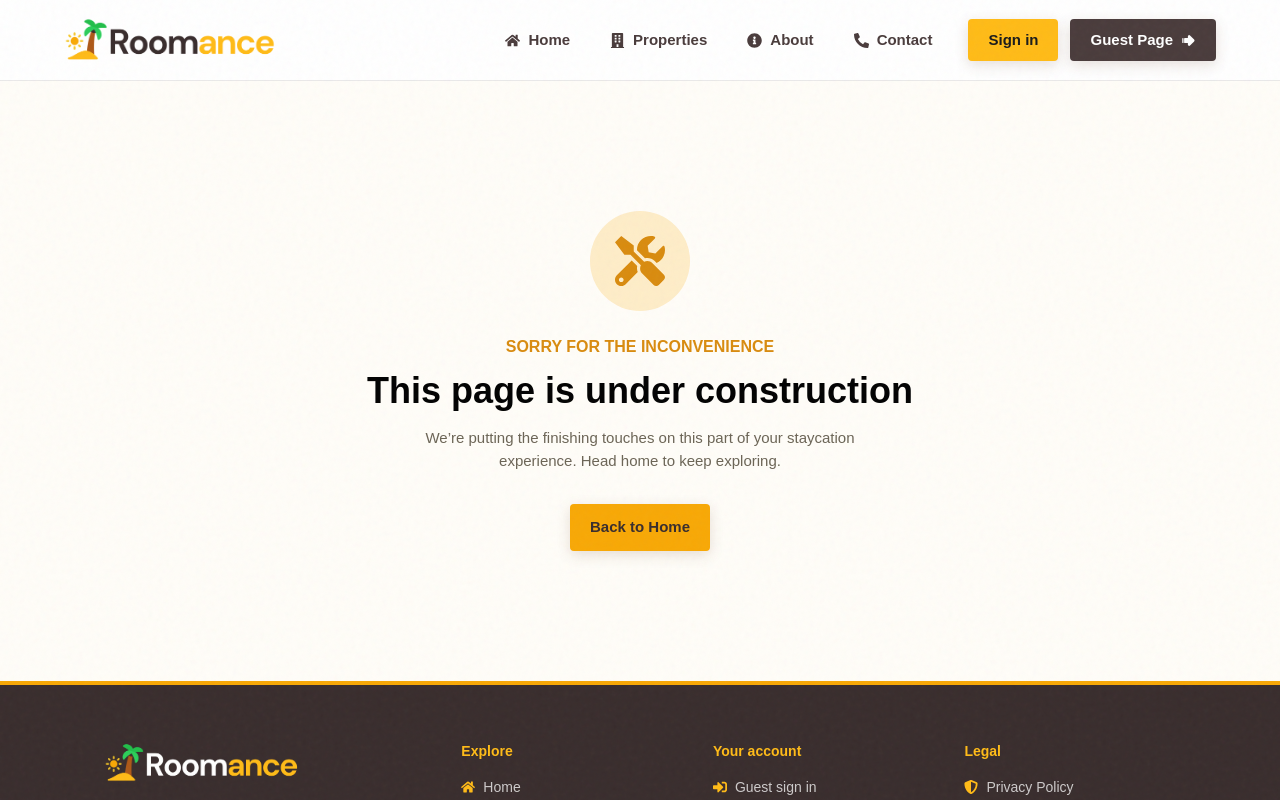
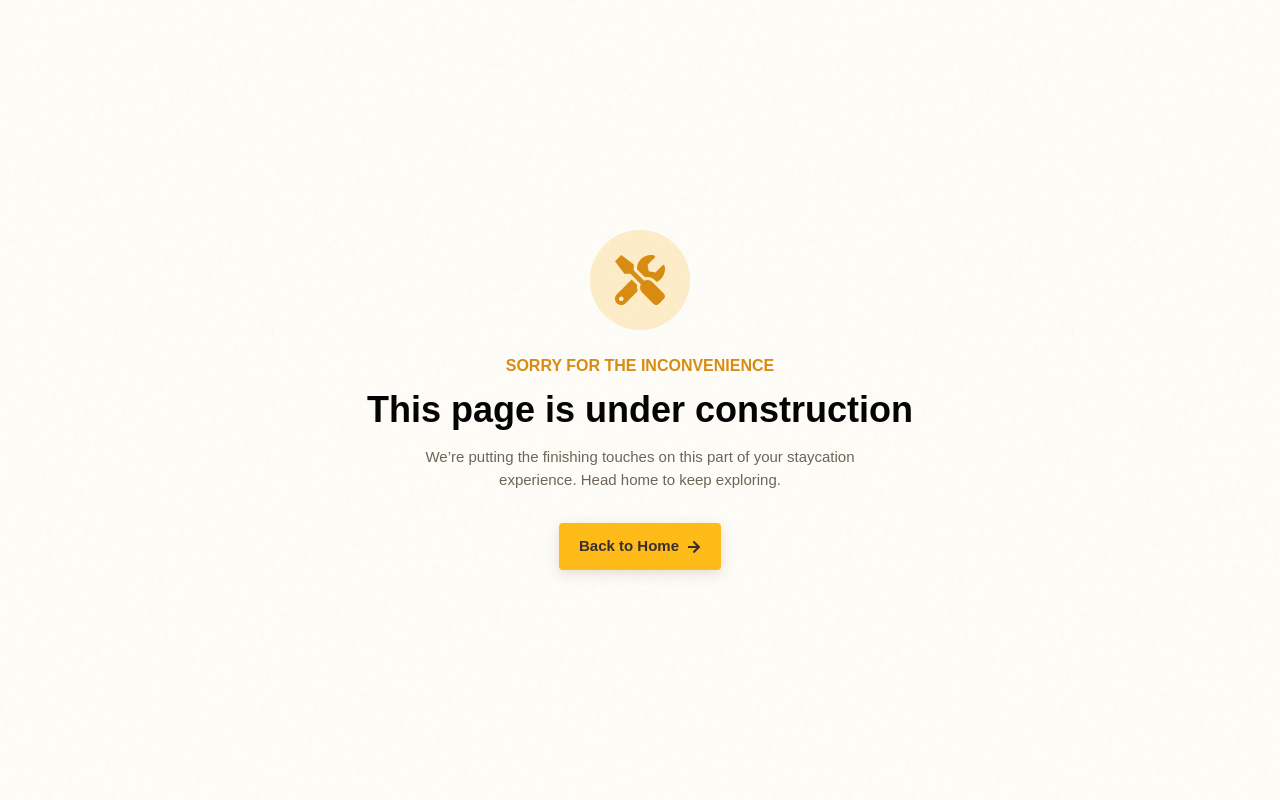
Before and after one commit to rgrmlbn/Staycation-Booking-System, a React (Vite) app in the folder frontend/: page /host/contact in a window 1280 px wide. Shown: the top 800 px of the page. Built offline with nearby package versions, Linux system fonts and the light colour scheme.

Commit message:
Fixed undercontruction page

```diff
--- a/frontend/src/App.jsx
+++ b/frontend/src/App.jsx
@@ -1,14 +1,10 @@
-import NavBar from "./components/layouts/NavBar";
-import Footer from "./components/layouts/Footer";
 import PageTransitionLoader from "./components/layouts/PageTransitionLoader";
 import AppRoutes from "./routes/AppRoutes";
 
 function App() {
   return (
     <PageTransitionLoader>
-      <NavBar />
       <AppRoutes />
-      <Footer />
     </PageTransitionLoader>
   );
 }
--- a/frontend/src/components/layouts/PageTransitionLoader.jsx
+++ b/frontend/src/components/layouts/PageTransitionLoader.jsx
@@ -104,7 +104,6 @@ export default function PageTransitionLoader({ children }) {
                 <span className="loader-progress-fill block h-full rounded-full bg-[var(--color-sun)]" />
               </span>
             </div>
-            <div className="h-1.5 bg-[var(--color-sun)]" />
           </div>
         </div>
       )}
--- a/frontend/src/pages/under-construction/UnderConstruction.jsx
+++ b/frontend/src/pages/under-construction/UnderConstruction.jsx
@@ -1,9 +1,9 @@
-import { FaTools } from "react-icons/fa";
+import { FaArrowRight, FaTools } from "react-icons/fa";
 import { Link } from "react-router-dom";
 
 export default function UnderConstruction() {
   return (
-    <main className="flex min-h-[75vh] items-center justify-center bg-[var(--color-cream)] px-6 pt-16 pb-[calc(5rem+env(safe-area-inset-bottom))] text-center md:py-16">
+    <main className="flex min-h-screen items-center justify-center bg-[var(--color-cream)] px-6 py-16 text-center">
       <div className="flex max-w-xl flex-col items-center">
         <div className="mb-6 flex size-25 items-center justify-center rounded-full bg-[var(--color-sun)]/20 text-[var(--color-sun-dark)]">
           <FaTools aria-hidden="true" size={50} />
@@ -20,9 +20,10 @@ export default function UnderConstruction() {
         </p>
         <Link
           to="/"
-          className="mt-8 inline-flex cursor-pointer items-center justify-center rounded bg-[var(--color-sun)] px-5 py-3 text-[15px] font-semibold text-[var(--color-bark-dark)] shadow-[var(--shadow-sm)]"
+          className="mt-8 inline-flex cursor-pointer items-center justify-center gap-2 rounded bg-[var(--color-sand)] px-5 py-3 text-[15px] font-semibold text-[var(--color-bark-dark)] shadow-[var(--shadow-sm)]"
         >
           Back to Home
+          <FaArrowRight aria-hidden="true" size={14} />
         </Link>
       </div>
     </main>
--- a/frontend/src/routes/AppRoutes.jsx
+++ b/frontend/src/routes/AppRoutes.jsx
@@ -1,4 +1,6 @@
-import { Route, Routes } from "react-router-dom";
+import { Outlet, Route, Routes } from "react-router-dom";
+import Footer from "../components/layouts/Footer";
+import NavBar from "../components/layouts/NavBar";
 import GuestPage from "../pages/guest/GuestPage";
 import GuestLogin from "../pages/guest/GuestLogin";
 import GuestRegister from "../pages/guest/GuestRegister";
@@ -11,9 +13,20 @@ import HostRegister from "../pages/host/HostRegister";
 import HostProperties from "../pages/host/HostProperties";
 import UnderConstruction from "../pages/under-construction/UnderConstruction";
 
+function AppLayout() {
+  return (
+    <>
+      <NavBar />
+      <Outlet />
+      <Footer />
+    </>
+  );
+}
+
 export default function AppRoutes() {
   return (
     <Routes>
+      <Route element={<AppLayout />}>
         <Route path="/" element={<GuestPage />} />
         <Route path="/login" element={<GuestLogin />} />
         <Route path="/register" element={<GuestRegister />} />
@@ -24,6 +37,7 @@ export default function AppRoutes() {
         <Route path="/host/properties" element={<HostProperties />} />
         <Route path="/host/login" element={<HostLogin />} />
         <Route path="/host/register" element={<HostRegister />} />
+      </Route>
       <Route path="/host/contact" element={<UnderConstruction />} />
       <Route path="*" element={<UnderConstruction />} />
     </Routes>
```
Lines whose indentation alone changed are shown as unchanged.
